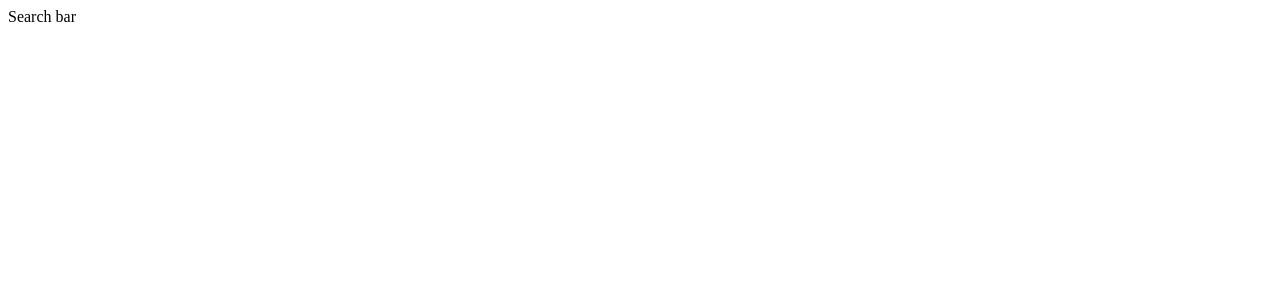
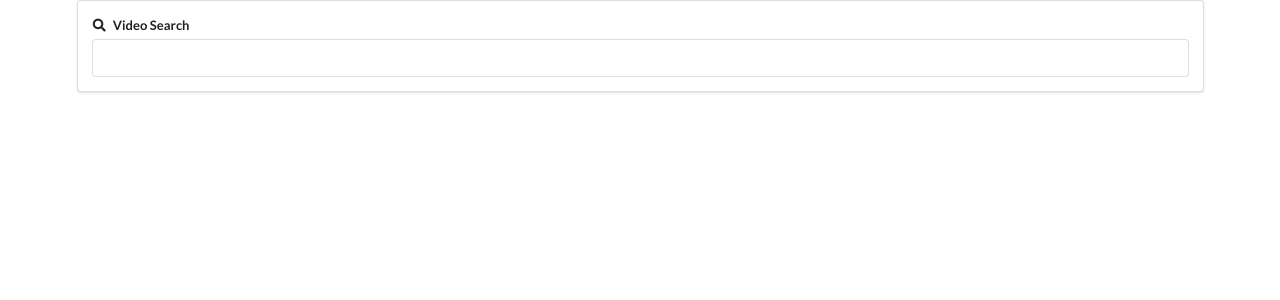
Before and after one commit to itzVort3x1/react-app-Search-implementation_2, a React (Create React App) app: page / in a window 1280 px wide. Shown: the top 300 px of the page. Built offline with nearby package versions, Linux system fonts and the light colour scheme.

Commit message:
added api instance

```diff
--- a/package.json
+++ b/package.json
@@ -6,6 +6,7 @@
     "@testing-library/jest-dom": "^5.11.9",
     "@testing-library/react": "^11.2.5",
     "@testing-library/user-event": "^12.8.0",
+    "axios": "^0.21.1",
     "react": "^17.0.1",
     "react-dom": "^17.0.1",
     "react-scripts": "4.0.3",
--- a/public/index.html
+++ b/public/index.html
@@ -9,6 +9,7 @@
       name="description"
       content="Web site created using create-react-app"
     />
+    <link rel="stylesheet" href="https://cdnjs.cloudflare.com/ajax/libs/semantic-ui/2.4.1/semantic.min.css" integrity="sha512-8bHTC73gkZ7rZ7vpqUQThUDhqcNFyYi2xgDgPDHc+GXVGHXq+xPjynxIopALmOPqzo9JZj0k6OqqewdGO3EsrQ==" crossorigin="anonymous" />
     <link rel="apple-touch-icon" href="%PUBLIC_URL%/logo192.png" />
     <!--
       manifest.json provides metadata used when your web app is installed on a
--- a/src/components/App.js
+++ b/src/components/App.js
@@ -5,7 +5,9 @@
 class App extends React.Component{
     render() {
         return (
-            <div><SearchBar/></div>
+            <div className="ui container">
+                <SearchBar/>
+            </div>
         );
     }
 }
--- a/src/components/SearchBar.js
+++ b/src/components/SearchBar.js
@@ -1,9 +1,29 @@
 import React from 'react';
 
 class SearchBar extends React.Component{
+
+    state = {term : ''};
+
+    onInputChange = (event) => {
+        this.setState({ term: event.target.value });
+    };
+
+    onFormSubmit = (event) => {
+        event.preventDefault();
+
+        // TODO: Make sure we call a callback from parent
+    };
+
     render(){
         return (
-            <div>Search bar</div>
+            <div className="search-bar ui segment">
+                <form className="ui form" onSubmit={this.onFormSubmit}>
+                    <div className="field">
+                        <label><i className="search icon"></i> Video Search</label>
+                        <input type="text" value={this.state.term} onChange={this.onInputChange}/>
+                    </div>
+                </form>
+            </div>
         );
     }
 }
```
Also changed, not shown: src/apis/youtube.js (added, +12 -0 lines), 2 other files (tests, documents, lock files or other folders).
